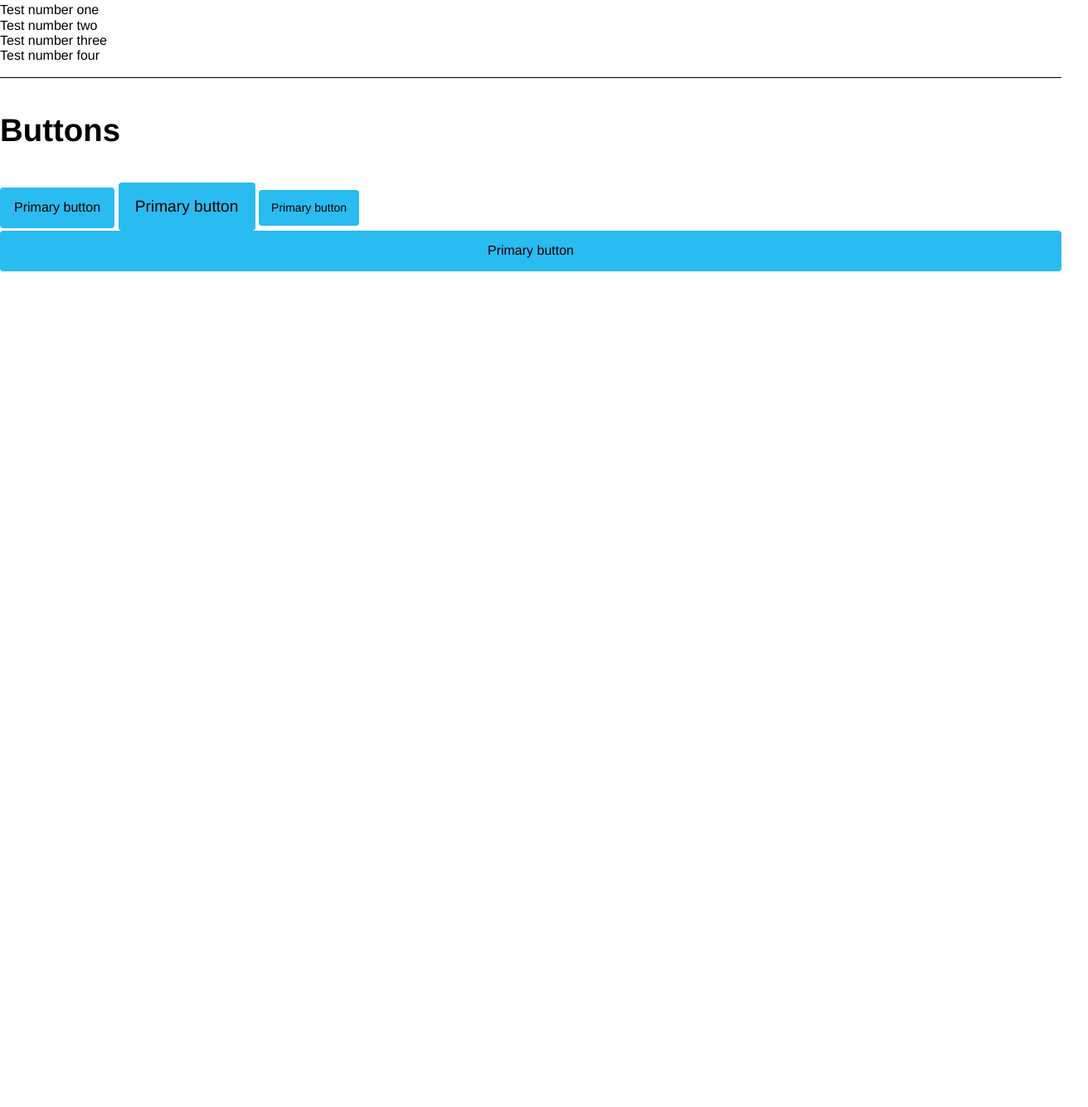
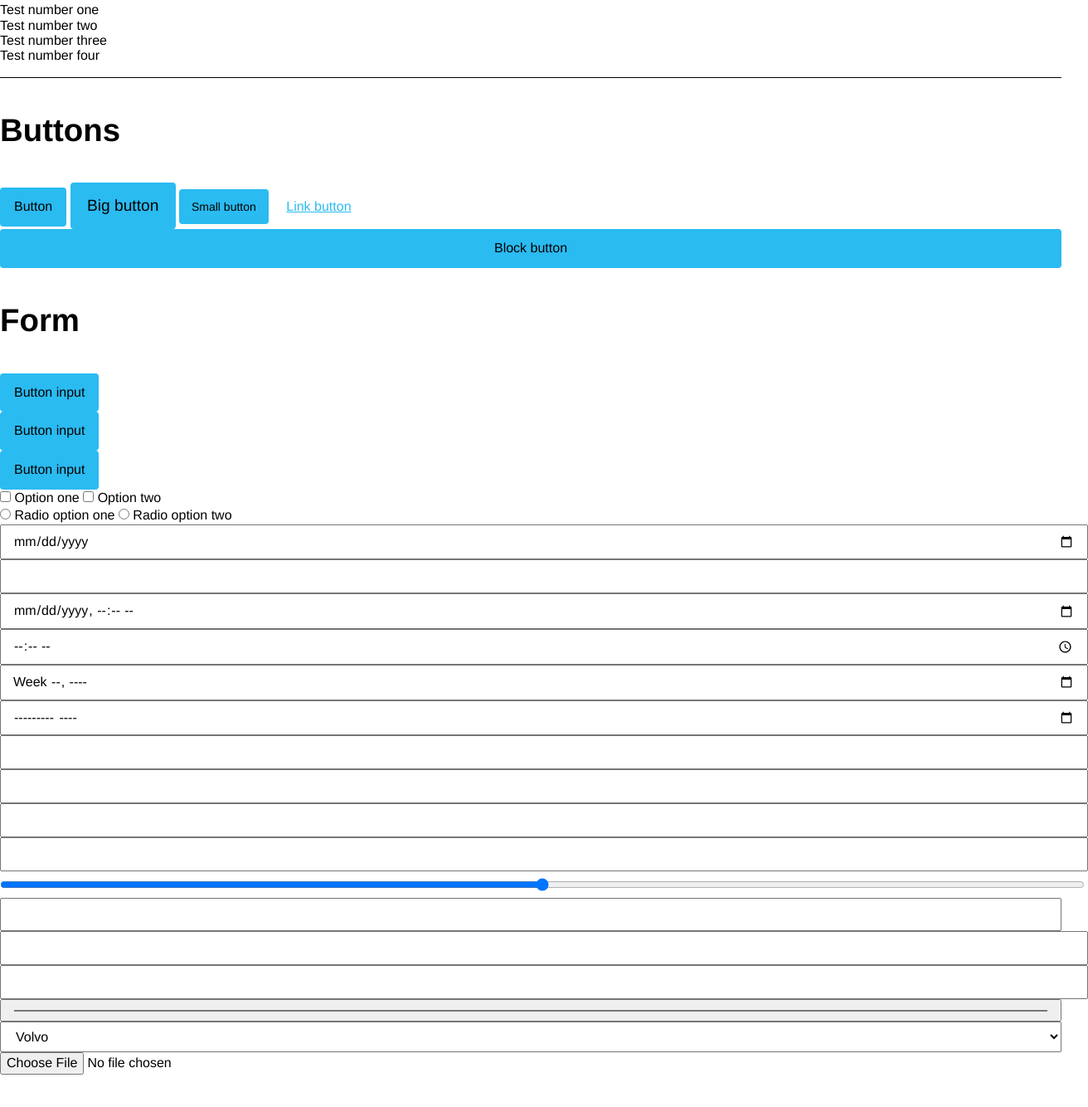
Before and after one commit to do-morph/morph, a website: page index.html in a window 1280 px wide. Shown: the part 1018-2352 px from the top of the page at 83% size, 1312 px wide, since content can reach past the window. Before the commit the page ends 1528 px from the top, so only its background shows below. Drawn offline with Linux system fonts and the light colour scheme.

Commit message:
Basic form styling

```diff
--- a/index.html
+++ b/index.html
@@ -64,12 +64,64 @@
 
 	<h1>Buttons</h1>
 
-	<button class="btn btn--primary">Primary button</button>
-	<button class="btn btn--big">Primary button</button>
-	<button class="btn btn--small">Primary button</button>
+	<button class="btn">Button</button>
+	<button class="btn btn--big">Big button</button>
+	<button class="btn btn--small">Small button</button>
+	<button class="btn btn--link">Link button</button>
 
-	<button class="btn btn--block">Primary button</button>
+	<button class="btn btn--block">Block button</button>
 
+	<h1>Form</h1>
+
+
+	<div><input type="button" class="btn" value="Button input"></div>
+	<div><input type="reset" class="btn" value="Button input"></div>
+	<div><input type="submit" class="btn" value="Button input"></div>
+
+
+	<div>
+		<input type="checkbox" id="cb1" value="one">
+		<label for="cb1">Option one</label>
+
+		<input type="checkbox" id="cb2" value="two">
+		<label for="cb2">Option two</label>
+	</div>
+
+	<div>
+		<input type="radio" name="radio" id="rd1" value="one">
+		<label for="rd1">Radio option one</label>
+
+		<input type="radio" name="radio" id="rd2" value="two">
+		<label for="rd2">Radio option two</label>
+	</div>
+
+	<div><input type="date"></div>
+	<div><input type="datetime"></div>
+	<div><input type="datetime-local"></div>
+	<div><input type="time"></div>
+	<div><input type="week"></div>
+	<div><input type="month"></div>
+
+	<div><input type="text"></div>
+	<div><input type="email"></div>
+	<div><input type="password"></div>
+	<div><input type="number"></div>
+	<div><input type="range"></div>
+	<div><input type="search"></div>
+	<div><input type="tel"></div>
+	<div><input type="url"></div>
+	<div><input type="color"></div>
+
+	<div>
+		<select>
+			<option value="volvo">Volvo</option>
+			<option value="saab">Saab</option>
+			<option value="mercedes">Mercedes</option>
+			<option value="audi">Audi</option>
+		</select>
+	</div>
+
+	<div><input type="file"></div>
 	<br><br><br><br><br><br><br><br><br><br>
 
 </body>
--- a/modules/buttons/buttons.css
+++ b/modules/buttons/buttons.css
@@ -11,6 +11,9 @@
 
 @import './../shared/variables.css';
 
+/**
+ * Standard button style
+ */
 .btn {
 	/* TODO Optimize the font for windows */
 	display: inline-block;
@@ -18,19 +21,39 @@
 	white-space: nowrap;
 	cursor: pointer;
 	user-select: none;
-    padding: .875em 1em;
+    padding: .75em 1em;
     border-radius: .25rem;
     border: 1px solid transparent;
     font-weight: 500;
+    line-height: var(--line-height);
     background-color: var(--color-primary);
 }
 
+
+/**
+ * Button size variations. Change just the font size and
+ * padding with ems should do the rest.
+ */
+.btn--big { font-size: 1.2rem; }
+.btn--small { font-size: .875rem; }
+
+
+/**
+ * Block, 100% width button
+ */
 .btn--block {
 	display: block;
 	width: 100%;
 }
 
-.btn--big { font-size: 1.2rem; }
-.btn--small { font-size: .875rem; }
+
+/**
+ * Button that looks like a link
+ */
+.btn--link {
+	background-color: transparent;
+	color: var(--color-primary);
+	text-decoration: underline;
+}
 
 /* TODO Do hover styles */
--- a/modules/courtesy.css
+++ b/modules/courtesy.css
@@ -2,3 +2,4 @@
 @import './typography/typography.css';
 @import './lists/lists.css';
 @import './buttons/buttons.css';
+@import './forms/forms.css';
--- /dev/null
+++ b/modules/forms/forms.css
@@ -0,0 +1,13 @@
+@import './../shared/variables.css';
+
+input[type="text"], input[type="email"], input[type="password"],
+input[type="number"], input[type="range"], input[type="search"],
+input[type="tel"], input[type="url"], input[type="color"],
+input[type="date"], input[type="datetime"], input[type="datetime-local"],
+input[type="time"], input[type="week"], input[type="month"],
+select {
+	display: block;
+	width: 100%;
+	line-height: var(--line-height);
+	padding: .5rem .875rem;
+}
--- a/modules/shared/variables.css
+++ b/modules/shared/variables.css
@@ -1,4 +1,7 @@
 :root {
 	/* Color pallete */
 	--color-primary: #2abbf1;
+
+	/* Typography */
+	--line-height: 1.3;
 }
--- a/modules/typography/typography.css
+++ b/modules/typography/typography.css
@@ -12,6 +12,8 @@
  *
  * Estimated compiled size: 476B
  */
+
+@import './../shared/variables.css';
 
 :root {
 	/* Typographic scale */
@@ -28,7 +30,6 @@
 	 * font size.
 	 */
 	--margin: 1em;
-	--line-height: 1.3;
 }
 
 
```
Also changed, not shown: build/buttons/buttons.css, build/courtesy.css, build/forms/forms.css (added).
